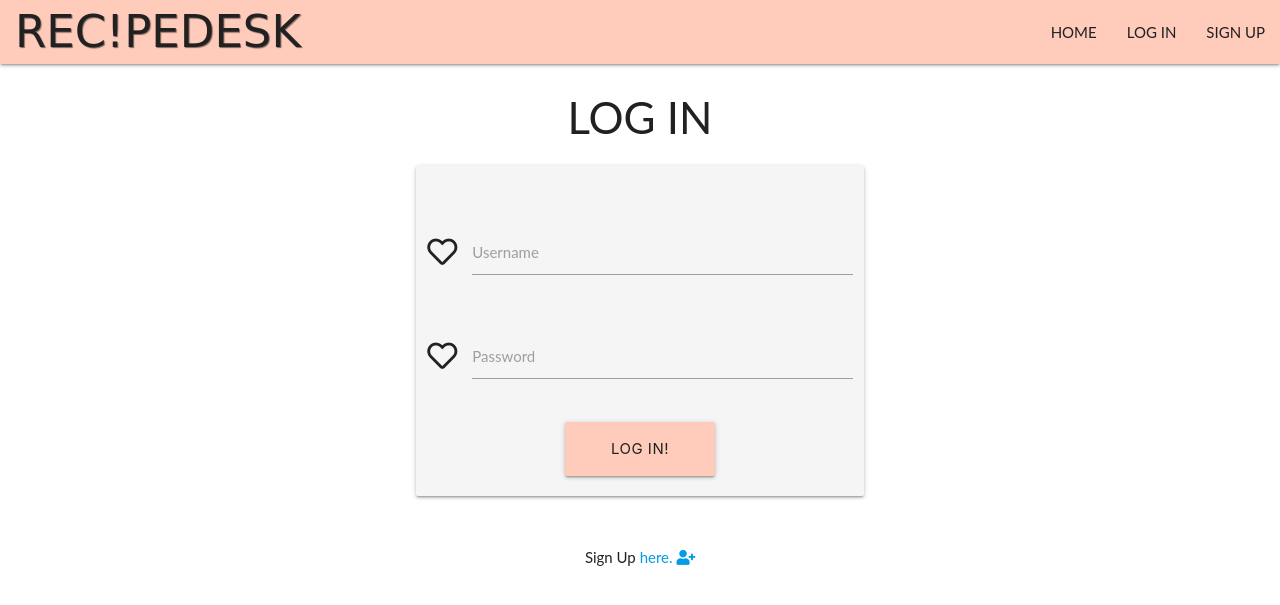
After one commit to patosorio/recipes-desk, a Flask app: page /login in a window 1280 px wide. The commit adds this page. Shown: the top 605 px of the page. Run offline with Flask 2, Linux system fonts and the light colour scheme; some libraries are stand-ins or nearby versions; some web fonts are replaced.

Commit message:
Basic log in , sign up and log out functionality

```diff
--- a/app.py
+++ b/app.py
@@ -3,6 +3,7 @@ from flask import (
     Flask, flash, render_template, redirect, request, session, url_for)
 from flask_pymongo import PyMongo
 from bson.objectid import ObjectId
+from werkzeug.security import generate_password_hash, check_password_hash
 if os.path.exists("env.py"):
     import env
 
@@ -25,7 +26,78 @@ def get_recipes():
 
 @app.route("/sign_up", methods=["GET", "POST"])
 def sign_up():
+    if request.method == "POST":
+        # CHECK if user exist
+        existing_user = mongo.db.users.find_one(
+            {"username": request.form.get("username").lower()})
+
+        existing_email = mongo.db.users.find_one(
+            {"email": request.form.get("email").lower()})
+
+        if existing_user or existing_email:
+            flash("This email or username already exists!")
+            return redirect(url_for("sign_up"))
+
+        # if the user doesn't exist, create a dictionary to insert in database
+        new_user = {
+            "username": request.form.get("username").lower(),
+            "fname": request.form.get("fname").lower(),
+            "lname": request.form.get("lname").lower(),
+            "password": generate_password_hash(request.form.get("password")),
+            "email": request.form.get("email").lower()
+        }
+        mongo.db.users.insert_one(new_user)
+
+        # new user to session cookie
+        session["user"] = request.form.get("username").lower()
+        flash("Welcome to Rec!pe-Desk!")
     return render_template("sign_up.html")
+
+
+@app.route("/login", methods=["GET", "POST"])
+def login():
+    if request.method == "POST":
+        # check if username exists
+        existing_user = mongo.db.users.find_one(
+            {"username": request.form.get("username").lower()})
+
+        if existing_user:
+            # check password hash
+            if check_password_hash(
+                existing_user["password"], request.form.get("password")):
+                # set session cookie to the current user
+                session['user'] = request.form.get("username").lower()
+                flash("Welcome, {}".format(
+                    request.form.get("username")))
+                return redirect(url_for('my_recipes', username=session['user']))
+            else:
+                # invalid password
+                flash("Incorrect password or username.")
+                return redirect(url_for('login'))
+
+        else:
+            # username doesn't exist
+            flash("Incorrect password or username.")
+            return redirect(url_for('login'))
+
+    return render_template("login.html")
+
+
+@app.route("/my_recipes/<username>", methods=["GET", "POST"])
+def my_recipes(username):
+    username = mongo.db.users.find_one(
+        {"username": session["user"]})["username"]
+    if session["user"]:
+        return render_template("my_recipes.html", username=username)
+
+    return redirect(url_for('login'))
+
+
+@app.route("/logout")
+def logout():
+    flash("You have been logged out")
+    session.pop('user')
+    return redirect(url_for("get_recipes"))
 
 
 # how and where to run:
--- a/static/css/styles.css
+++ b/static/css/styles.css
@@ -8,3 +8,8 @@ body{
     text-shadow: 1px 1px 1px rgba(0,0,0,0.5);
     padding-left: 15px;
 }
+@media (max-width: 375px) {
+    .sidenav{
+        width: 40%;
+    }
+}
--- a/templates/base.html
+++ b/templates/base.html
@@ -18,41 +18,61 @@
 <body>
 
     <header>
+        <div class="navbar-fixed">
             <nav class="nav-extended deep-orange lighten-4">
                 <div class="nav-wrapper">
-                <a href="{{ url_for('get_recipes') }}" id="logo" class="brand-logo grey-text text-darken-4">RECIPE!DESK</a>
+                    <a href="{{ url_for('get_recipes') }}" id="logo" class="brand-logo grey-text text-darken-4">REC!PEDESK</a>
                     <a href="#" data-target="mobile-demo" class="sidenav-trigger left"><i class="fas fa-bars"></i></a>
                     <ul class="right hide-on-med-and-down">
                         <li><a href="{{ url_for('get_recipes') }}" class="grey-text text-darken-4">HOME</a></li>
-                    <li><a href="#!" class="grey-text text-darken-4">MY RECIPES</a></li>
+                        {% if session.user %}
+                            <li><a href="{{ url_for('my_recipes', username=session['user']) }}" class="grey-text text-darken-4">MY RECIPES</a></li>
+                            <li><a href="#" class="grey-text text-darken-4"><i class="fas fa-plus"></i></a></li>
                             <li><a href="#" class="grey-text text-darken-4"><i class="far fa-heart"></i></a></li>
                             <li><a href="#" class="grey-text text-darken-4"><i class="far fa-bookmark"></i></a></li>
-                    <li><a href="#" class="grey-text text-darken-4"><i class="fas fa-power-off"></i></a></li>
-                    <li><a href="#" class="grey-text text-darken-4">LOG IN</a></li>
+                            <li><a href="{{ url_for('logout') }}" class="grey-text text-darken-4"><i class="fas fa-power-off"></i></a></li>
+                        {% else %}
+                            <li><a href="{{ url_for('login') }}" class="grey-text text-darken-4">LOG IN</a></li>
                             <li><a href="{{ url_for('sign_up') }}" class="grey-text text-darken-4">SIGN UP</a></li>
+                        {% endif %}
                     </ul>
                 </div>
             </nav>
+        </div>
           <!--mobile nav-->
         <ul class="sidenav" id="mobile-demo">
             <li><a href="{{ url_for('get_recipes') }}">Home</a></li>
-            <li><a href="#!">My Recipes</a></li>
+            <li><a href="{{ url_for('my_recipes', username=session['user']) }}">My Recipes</a></li>
+            <li><a href="#"><i class="fas fa-plus grey-text text-darken-4"></i></a></li>
             <li><a href="#"><i class="far fa-heart grey-text text-darken-4"></i></a></li>
             <li><a href="#"><i class="far fa-bookmark grey-text text-darken-4"></i></a></li>
-            <li><a href="#"><i class="fas fa-power-off grey-text text-darken-4"></i></a></li>
-            <li><a href="#">Log In</a></li>
-            <li><a href="#">Sign Up</a></li>
-
+            <li><a href="{{ url_for('logout') }}"><i class="fas fa-power-off grey-text text-darken-4"></i></a></li>
+            <li><a href="{{ url_for('login') }}">Log In</a></li>
+            <li><a href="{{ url_for('sign_up') }}">Sign Up</a></li>
         </ul>
-
 
     </header>
 
   <!-- Modal Structure -->
 
 
+  <div class="container">
+
+    {% with messages = get_flashed_messages() %}
+        {% if messages %}
+            <div class="flash col s12 m4 offset-m4 deep-orange lighten-4">
+                {% for message in messages %}
+                    <p class="center-align grey-text text-darken-4">{{ message }}</p>
+                {% endfor %}
+            </div>
+        {% endif %}
+    {% endwith %}
+
     {% block content %}
     {% endblock %}
+
+
+</div>
 
     <script src="https://code.jquery.com/jquery-3.6.0.min.js"
         integrity="sha256-/xUj+3OJU5yExlq6GSYGSHk7tPXikynS7ogEvDej/m4=" crossorigin="anonymous"></script>
--- /dev/null
+++ b/templates/login.html
@@ -0,0 +1,42 @@
+{% extends "base.html" %}
+{% block content %}
+
+<h3 class="center-align grey-text text-darken-4">LOG IN</h3>
+
+
+<div class="row">
+    <form class="col s12 m6 offset-m3 card grey lighten-4" method="POST" action="{{ url_for('login') }}">
+        <div class="carn-panel">
+            <div class="card-content grey-text text-darken-4 center-align"></div>
+                <div class="row">
+                  <div class="input-field col s12">
+                    <i class="far fa-heart grey-text text-darken-4 prefix"></i>
+                    <input id="username" name="username" type="text" class="validate">
+                    <label for="username">Username</label>
+                  </div>
+                </div>
+                <div class="row">
+                  <div class="input-field col s12">
+                    <i class="far fa-heart grey-text text-darken-4 prefix"></i>
+                    <input id="password" name="password" autocomplete="on" type="password" class="validate">
+                    <label for="password">Password</label>
+                  </div>
+                </div>
+                <div class="row">
+                    <button type="submit" class="col s4 offset-m4 btn-large deep-orange lighten-4 grey-text text-darken-4">LOG IN!</button>
+                </div>
+            </div>
+        </div>
+    </form>
+</div>
+
+<div class="row">
+    <div class="col s12">
+        <p class="center-align">Sign Up <a href="{{ url_for('sign_up') }}">here. <i class="fas fa-user-plus"></i></a></p>
+    </div>
+</div>
+
+
+
+
+{% endblock %}
```
Also changed, not shown: templates/my_recipes.html (added, +24 -0 lines), templates/sign_up.html (+19 -16 lines). Lines whose indentation alone changed are shown as unchanged.
